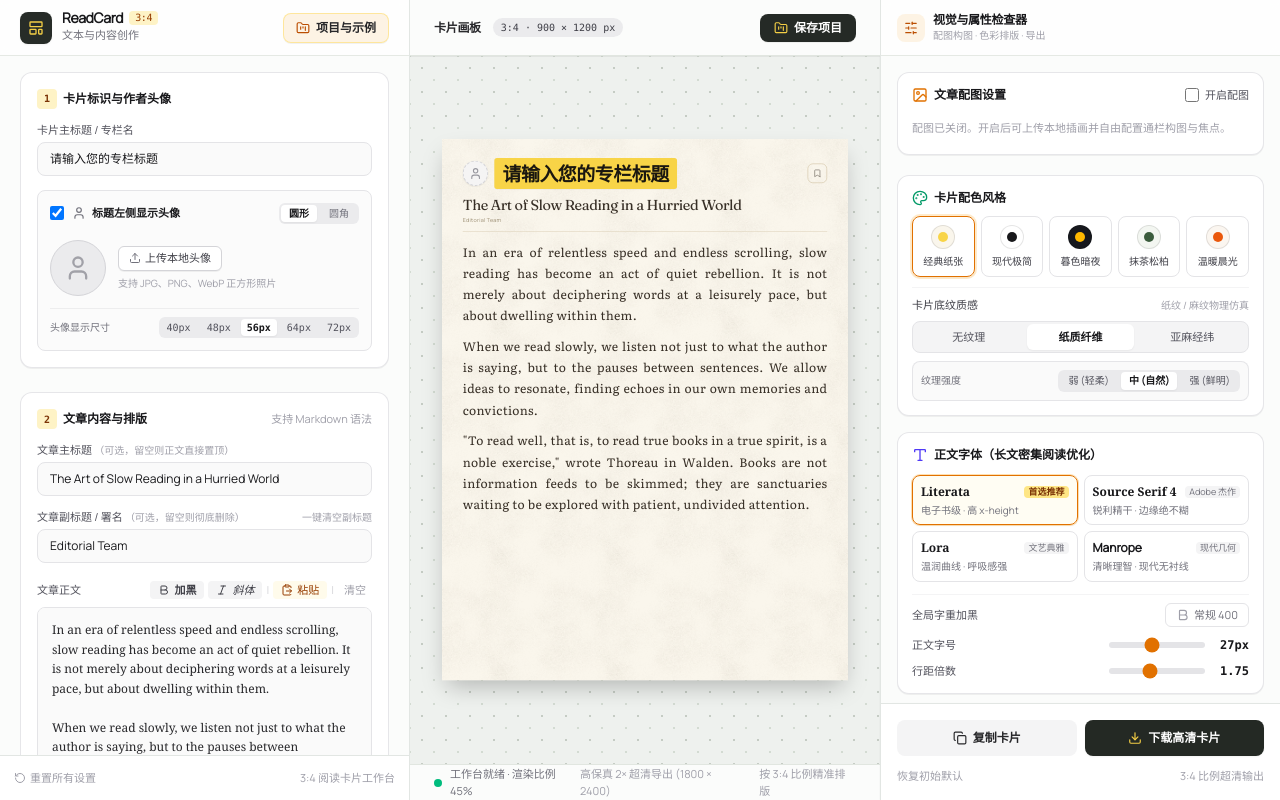
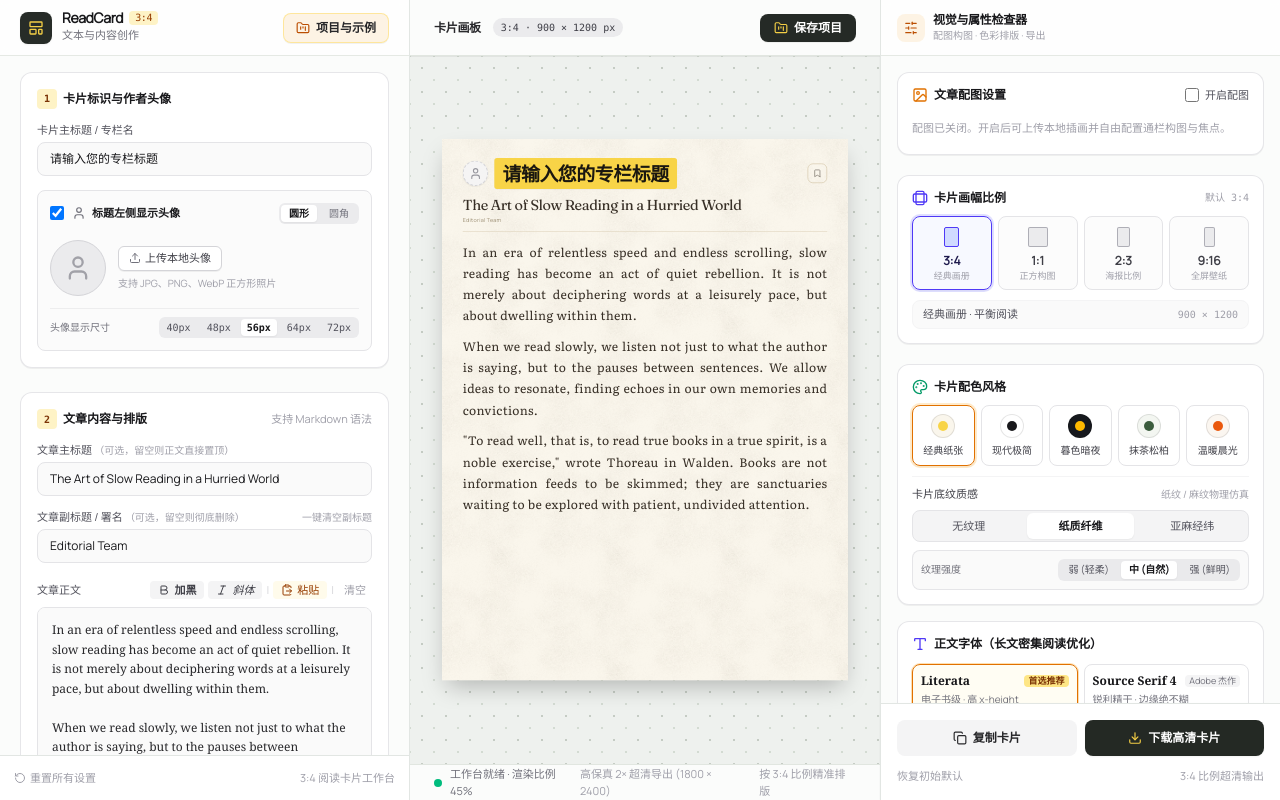
Before and after one commit to phoenixlwpapix/read-card, a React (Vite) app: page / in a window 1280 px wide. Built offline with nearby package versions, Linux system fonts and the light colour scheme.

Commit message:
feat: add card aspect ratio selector (3:4, 1:1, 2:3, 9:16) and clean tab title

```diff
--- a/src/App.tsx
+++ b/src/App.tsx
@@ -1,5 +1,5 @@
 import { useState, useRef, useEffect, useCallback } from 'react';
-import type { CardConfig, CardProject } from './types';
+import { getCardDimensions, type CardConfig, type CardProject } from './types';
 import { INITIAL_CONFIG } from './constants/samples';
 import { usePagination } from './utils/pagination';
 import { Sidebar } from './components/Sidebar';
@@ -351,10 +351,11 @@ export default function App() {
           const cardEl = stageRef.current?.getCardElement();
           if (!cardEl) continue;
 
+          const dimensions = getCardDimensions(config.aspectRatio);
           const blob = await toBlob(cardEl, {
             pixelRatio: 2,
-            width: 900,
-            height: 1200,
+            width: dimensions.width,
+            height: dimensions.height,
             fontEmbedCSS,
             style: {
               transform: 'none',
@@ -370,7 +371,7 @@ export default function App() {
 
         addToast(
           allPages
-            ? `已成功导出全部 ${count} 页 3:4 阅读卡片！`
+            ? `已成功导出全部 ${count} 页 ${config.aspectRatio || '3:4'} 阅读卡片！`
             : '卡片图片已成功下载！',
           'success'
         );
@@ -386,7 +387,7 @@ export default function App() {
         setIsExporting(false);
       }
     },
-    [isExporting, currentPage, pages.length, config.articleTitle, config.cardHeading, addToast]
+    [isExporting, currentPage, pages.length, config.articleTitle, config.cardHeading, config.aspectRatio, addToast]
   );
 
   // Copy card image to clipboard
@@ -404,10 +405,11 @@ export default function App() {
       const cardEl = stageRef.current?.getCardElement();
       if (!cardEl) throw new Error('未找到卡片元素');
 
+      const dimensions = getCardDimensions(config.aspectRatio);
       const blob = await toBlob(cardEl, {
         pixelRatio: 2,
-        width: 900,
-        height: 1200,
+        width: dimensions.width,
+        height: dimensions.height,
         fontEmbedCSS,
         style: {
           transform: 'none',
@@ -435,7 +437,7 @@ export default function App() {
     } finally {
       setIsCopying(false);
     }
-  }, [isCopying, config.articleTitle, addToast]);
+  }, [isCopying, config.articleTitle, config.aspectRatio, addToast]);
 
   const isExistingUserProject = Boolean(
     activeProject &&
--- a/src/components/Inspector.tsx
+++ b/src/components/Inspector.tsx
@@ -10,13 +10,15 @@ import {
   Palette,
   Type,
   SlidersHorizontal,
+  Ratio,
 } from 'lucide-react';
-import type {
-  CardConfig,
-  CardTheme,
-  FontFamily,
-  TextureType,
-  TextureIntensity,
+import {
+  ASPECT_RATIOS,
+  type CardConfig,
+  type CardTheme,
+  type FontFamily,
+  type TextureType,
+  type TextureIntensity,
 } from '../types';
 import { optimizeImageFile } from '../utils/imageOptimizer';
 
@@ -379,6 +381,63 @@ export const Inspector: React.FC<InspectorProps> = ({
             )}
           </div>
 
+          {/* Section: 卡片画幅比例选择 */}
+          <div className="bg-white p-3.5 rounded-xl border border-zinc-200/90 shadow-2xs space-y-2.5">
+            <div className="flex items-center justify-between">
+              <span className="font-bold text-zinc-900 flex items-center gap-1.5">
+                <Ratio className="w-4 h-4 text-indigo-600" />
+                卡片画幅比例
+              </span>
+              <span className="text-[10px] text-zinc-400 font-mono font-medium">
+                默认 3:4
+              </span>
+            </div>
+            <div className="grid grid-cols-4 gap-1.5">
+              {ASPECT_RATIOS.map((item) => {
+                const isSelected = (config.aspectRatio || '3:4') === item.id;
+                return (
+                  <button
+                    key={item.id}
+                    type="button"
+                    onClick={() => onChange({ aspectRatio: item.id })}
+                    className={`flex flex-col items-center justify-center p-2 rounded-lg border text-center transition-all cursor-pointer ${
+                      isSelected
+                        ? 'border-indigo-600 bg-indigo-50/50 text-indigo-950 ring-2 ring-indigo-500/20 shadow-xs'
+                        : 'border-zinc-200 bg-zinc-50/60 hover:bg-zinc-100 hover:border-zinc-300 text-zinc-700'
+                    }`}
+                  >
+                    <div className="h-6 flex items-center justify-center mb-1">
+                      <div
+                        className={`rounded-[2px] border transition-colors ${
+                          isSelected
+                            ? 'border-indigo-600 bg-indigo-200/80'
+                            : 'border-zinc-400/80 bg-zinc-200/70'
+                        }`}
+                        style={{
+                          width: `${Math.max(10, Math.round((item.width / item.height) * 20))}px`,
+                          height: '20px',
+                        }}
+                      />
+                    </div>
+                    <span className="text-xs font-bold leading-tight">{item.name}</span>
+                    <span className="text-[9px] text-zinc-400 mt-0.5 leading-tight truncate w-full text-center">
+                      {item.desc.split(' · ')[0]}
+                    </span>
+                  </button>
+                );
+              })}
+            </div>
+            <div className="text-[11px] text-zinc-600 bg-zinc-50 px-2.5 py-1.5 rounded-lg border border-zinc-100 flex items-center justify-between">
+              <span className="truncate">
+                {ASPECT_RATIOS.find((r) => r.id === (config.aspectRatio || '3:4'))?.desc}
+              </span>
+              <span className="font-mono text-[10px] text-zinc-400 shrink-0 ml-2">
+                {ASPECT_RATIOS.find((r) => r.id === (config.aspectRatio || '3:4'))?.width} ×{' '}
+                {ASPECT_RATIOS.find((r) => r.id === (config.aspectRatio || '3:4'))?.height}
+              </span>
+            </div>
+          </div>
+
           {/* Section 2: 配色与排版风格 */}
           <div className="space-y-4">
             {/* Theme selection */}
@@ -624,7 +683,7 @@ export const Inspector: React.FC<InspectorProps> = ({
           >
             恢复初始默认
           </button>
-          <span>3:4 比例超清输出</span>
+          <span>{config.aspectRatio || '3:4'} 比例超清输出</span>
         </div>
       </div>
     </aside>
--- a/src/components/ProjectModal.tsx
+++ b/src/components/ProjectModal.tsx
@@ -264,7 +264,7 @@ export const ProjectModal: React.FC<ProjectModalProps> = ({
                         </span>
 
                         <span className="text-[10px] font-mono text-zinc-400 font-medium">
-                          3:4 卡片
+                          {project.config.aspectRatio || '3:4'} 卡片
                         </span>
                       </div>
 
--- a/src/components/ReadingCard.tsx
+++ b/src/components/ReadingCard.tsx
@@ -1,6 +1,6 @@
 import { forwardRef } from 'react';
 import { User, Bookmark } from 'lucide-react';
-import type { CardConfig, TextureType, TextureIntensity } from '../types';
+import { getCardDimensions, type CardConfig, type TextureType, type TextureIntensity } from '../types';
 import { getProceduralTexture } from '../utils/textureGenerator';
 
 interface ReadingCardProps {
@@ -91,11 +91,16 @@ export const ReadingCard = forwardRef<HTMLDivElement, ReadingCardProps>(
 
     const hasArticleTitle = Boolean(config.articleTitle?.trim());
     const hasAuthor = Boolean(config.author?.trim());
+    const dimensions = getCardDimensions(config.aspectRatio);
 
     return (
       <div
         ref={ref}
         className={`reading-card ${themeClass} shadow-2xl select-text relative`}
+        style={{
+          width: `${dimensions.width}px`,
+          height: `${dimensions.height}px`,
+        }}
       >
         {/* Procedural Canvas Paper / Linen Texture Overlay */}
         {textureDataUrl && (
@@ -268,7 +273,9 @@ export const ReadingCard = forwardRef<HTMLDivElement, ReadingCardProps>(
           ) : (
             <div className="h-full flex flex-col items-center justify-center text-center card-eyebrow-text py-20">
               <p className="text-xl font-medium tracking-wide">在左侧输入或粘贴文章内容</p>
-              <p className="text-sm mt-2 opacity-70">右侧将自动呈现精美的 3:4 比例排版卡片</p>
+              <p className="text-sm mt-2 opacity-70">
+                右侧将自动呈现精美的 {config.aspectRatio || '3:4'} 比例排版卡片
+              </p>
             </div>
           )}
         </main>
--- a/src/constants/samples.ts
+++ b/src/constants/samples.ts
@@ -122,6 +122,7 @@ When we read slowly, we listen not just to what the author is saying, but to the
   showTexture: true,
   textureType: 'paper',
   textureIntensity: 'medium',
+  aspectRatio: '3:4',
   footerText: 'ONE ARTICLE. A NEW PERSPECTIVE.',
 };
 
--- a/src/types.ts
+++ b/src/types.ts
@@ -5,6 +5,34 @@ export type ImageFit = 'cover' | 'contain';
 export type FontFamily = 'literata' | 'source-serif' | 'lora' | 'manrope';
 export type TextureType = 'none' | 'paper' | 'linen';
 export type TextureIntensity = 'light' | 'medium' | 'strong';
+export type CardAspectRatio = '3:4' | '1:1' | '2:3' | '9:16';
+
+export const ASPECT_RATIOS: {
+  id: CardAspectRatio;
+  name: string;
+  width: number;
+  height: number;
+  desc: string;
+}[] = [
+  { id: '3:4', name: '3:4', width: 900, height: 1200, desc: '经典画册 · 平衡阅读' },
+  { id: '1:1', name: '1:1', width: 900, height: 900, desc: '正方构图 · 社交方形' },
+  { id: '2:3', name: '2:3', width: 900, height: 1350, desc: '海报比例 · 纵深阅读' },
+  { id: '9:16', name: '9:16', width: 900, height: 1600, desc: '全屏壁纸 · 故事竖屏' },
+];
+
+export function getCardDimensions(ratio: CardAspectRatio = '3:4'): { width: number; height: number } {
+  switch (ratio) {
+    case '1:1':
+      return { width: 900, height: 900 };
+    case '2:3':
+      return { width: 900, height: 1350 };
+    case '9:16':
+      return { width: 900, height: 1600 };
+    case '3:4':
+    default:
+      return { width: 900, height: 1200 };
+  }
+}
 
 export interface CardConfig {
   // Card heading & Volume
@@ -42,6 +70,7 @@ export interface CardConfig {
   textureType?: TextureType;
   textureIntensity?: TextureIntensity;
   footerText: string;
+  aspectRatio?: CardAspectRatio;
 }
 
 export interface ConfirmModalProps {
--- a/src/utils/pagination.ts
+++ b/src/utils/pagination.ts
@@ -1,9 +1,9 @@
 import { useState, useEffect } from 'react';
-import type { CardConfig } from '../types';
+import { getCardDimensions, type CardConfig } from '../types';
 
 /**
- * Smart pagination hook for 3:4 reading card (900 x 1200px)
- * Measures actual rendered paragraph heights within the 3:4 container
+ * Smart pagination hook for reading card (supports 3:4, 1:1, 2:3, 9:16)
+ * Measures actual rendered paragraph heights within the container
  */
 export function usePagination(config: CardConfig) {
   const [pages, setPages] = useState<string[][]>([[]]);
@@ -22,8 +22,8 @@ export function usePagination(config: CardConfig) {
         return;
       }
 
-      // Estimate available height in 900x1200 card with header/footer removed
-      // Card height: 1200px
+      // Estimate available height in card with header/footer removed
+      const { height: cardHeight } = getCardDimensions(config.aspectRatio);
       // Top padding: 42px, Bottom padding: 36px (total 78px)
       // Header: title row + article title (~105px)
       // Footer: 0 (removed)
@@ -31,7 +31,7 @@ export function usePagination(config: CardConfig) {
       const headerEstimate = (hasTitle ? 123 : 68) + (config.author ? 24 : 0);
       const footerEstimate = 0;
       const verticalPadding = 78;
-      let availableHeight = 1200 - headerEstimate - footerEstimate - verticalPadding;
+      let availableHeight = cardHeight - headerEstimate - footerEstimate - verticalPadding;
 
       if (config.showImage && config.imageUrl) {
         if (config.imagePosition === 'top-banner') {
@@ -160,6 +160,7 @@ export function usePagination(config: CardConfig) {
     config.isBold,
     config.articleTitle,
     config.bannerHeight,
+    config.aspectRatio,
   ]);
 
   return pages;
```
Also changed, not shown: index.html (+1 -1 lines), src/components/Stage.tsx (+15 -12 lines).
